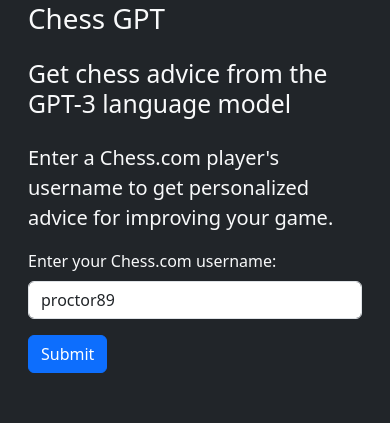
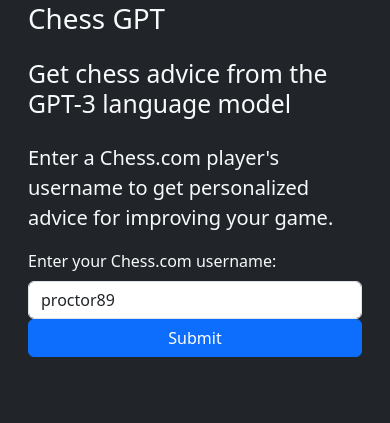
Before and after one commit to pariosur/chessgpt, a Flask app: page / in a window 390 px wide. Shown: the part 14-437 px from the top of the page. Run offline with Flask 3, Linux system fonts and the light colour scheme; parts of the project's set-up code (start-up, migrations or seed data) failed here and were passed over.

Commit message:
deploying responsive for mobile

```diff
--- a/templates/index.html
+++ b/templates/index.html
@@ -2,6 +2,7 @@
 <html>
   <head>
     <title>Homepage</title>
+    <meta name="viewport" content="width=device-width, initial-scale=1.0">
     <link href="https://cdn.jsdelivr.net/npm/bootstrap@5.3.0-alpha3/dist/css/bootstrap.min.css" rel="stylesheet" integrity="sha384-KK94CHFLLe+nY2dmCWGMq91rCGa5gtU4mk92HdvYe+M/SXH301p5ILy+dN9+nJOZ" crossorigin="anonymous">
     <style>
       body {
@@ -10,17 +11,19 @@
     </style>
   </head>
   <body class="p-3 bg-dark text-light">
-    <div class="container">
+    <div class="container-fluid">
       <h1 class="mb-4">Chess GPT</h1>
       <h2 class="mb-4">Get chess advice from the GPT-3 language model</h2>
       <p class="lead">Enter a Chess.com player's username to get personalized advice for improving your game.</p>
 
-      <form action="/" method="POST">
-        <div class="mb-3">
+      <form action="/" method="POST" class="row justify-content-left">
+        <div class="mb-3 col-12 col-sm-8 col-md-6">
           <label for="username" class="form-label">Enter your Chess.com username:</label>
           <input type="text" class="form-control" name="username" id="username" value="proctor89">
+          <button type="submit" class="btn btn-primary w-100">Submit</button>
+
         </div>
-        <button type="submit" class="btn btn-primary">Submit</button>
+
       </form>
     </div>
     <script src="https://cdn.jsdelivr.net/npm/bootstrap@5.3.0-alpha3/dist/js/bootstrap.bundle.min.js"></script>
```
